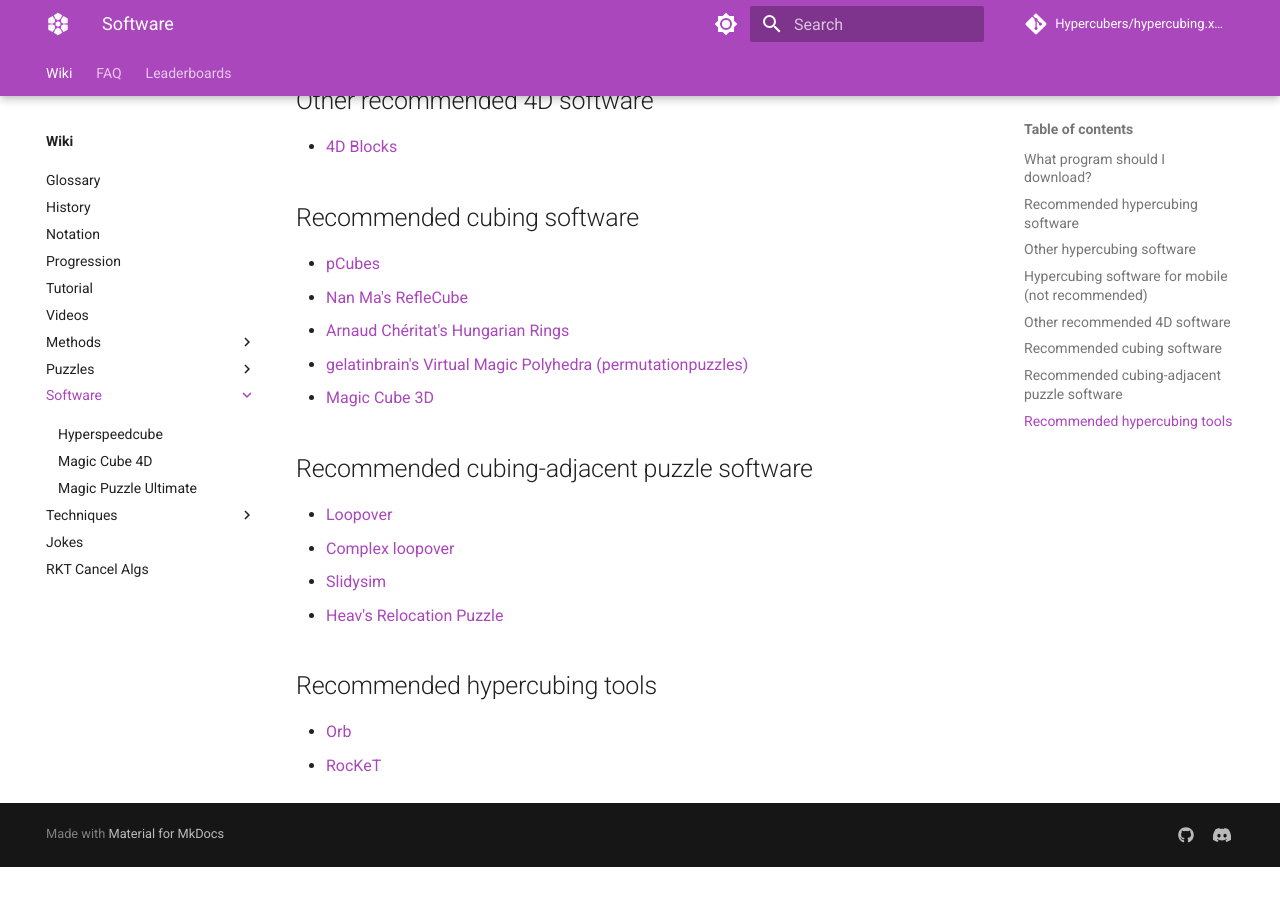
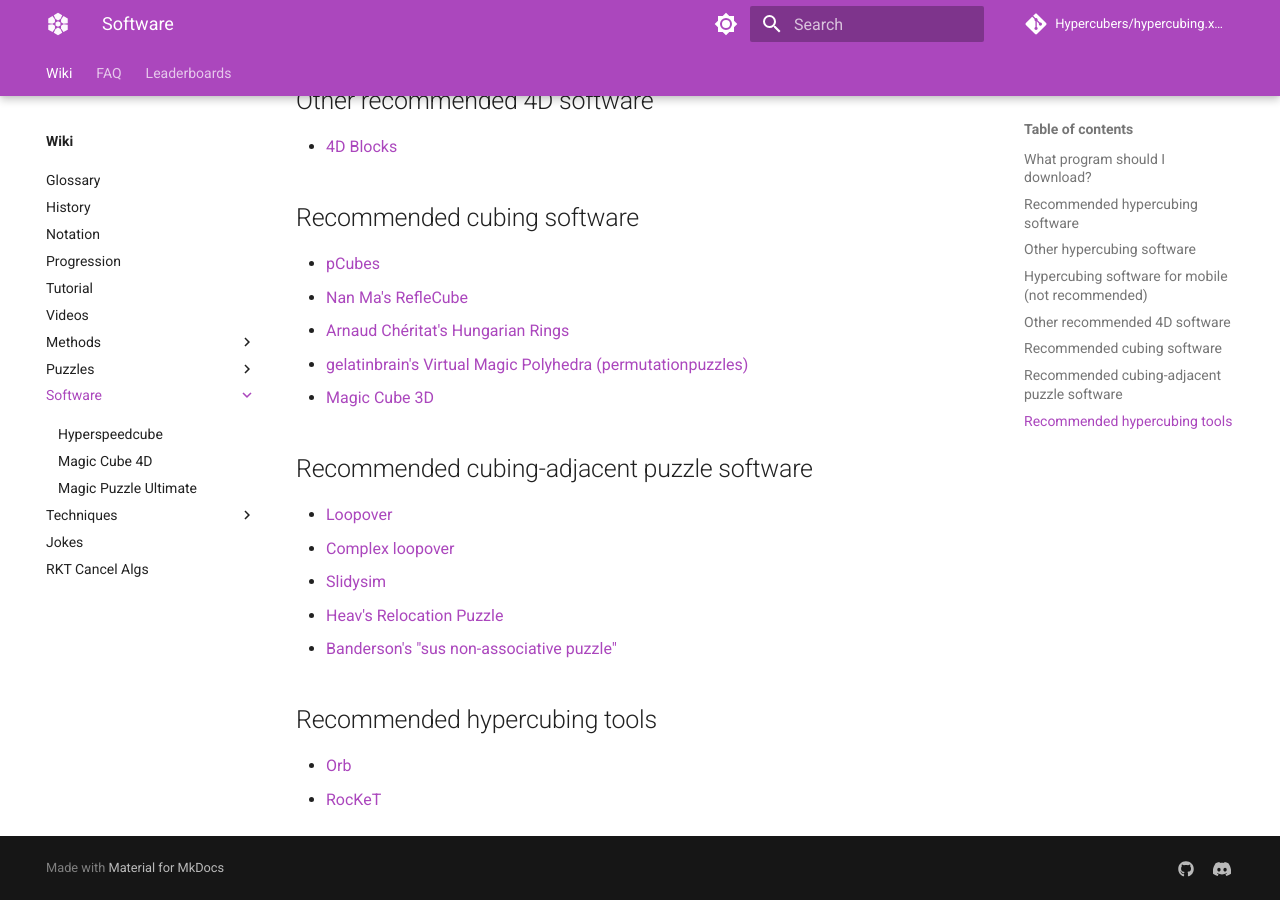
Before and after one commit to Hypercubers/hypercubing.xyz, an MkDocs documentation site: the page built from docs/software/index.md, in a window 1280 px wide and 900 px high, scrolled down 1340 px. Built offline with MkDocs 1.6.1 and Material for MkDocs 9.7.7, drawn with Linux system fonts in a browser that asks for light colours; comment, search, counter and statistics services are not loaded; before the commit the page ends 2207 px from its top, so only the background shows below that.

Commit message:
Add Banderson's "sus non-ass puz fam"

```diff
--- a/docs/software/index.md
+++ b/docs/software/index.md
@@ -55,6 +55,7 @@ For Android phones and tablets, you can download MC4D or MC4D (Raynefork) from t
   - [Complex loopover](https://milojacquet.com/loopover/complex)
 - [Slidysim](https://www.slidysim.com/)
 - [Heav's Relocation Puzzle](https://github.com/heav-4/relocation)
+- [Banderson's "sus non-associative puzzle"](https://github.com/lopidoff/sus-non-ass-puzzle-family)
 
 ## Recommended hypercubing tools
 
```
